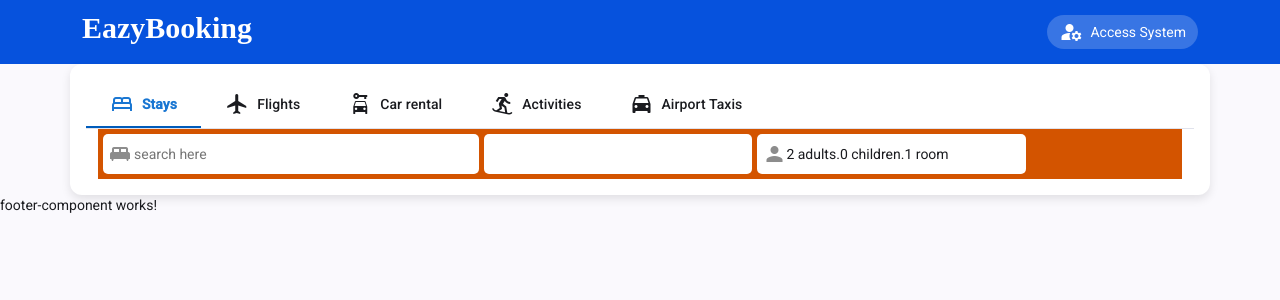
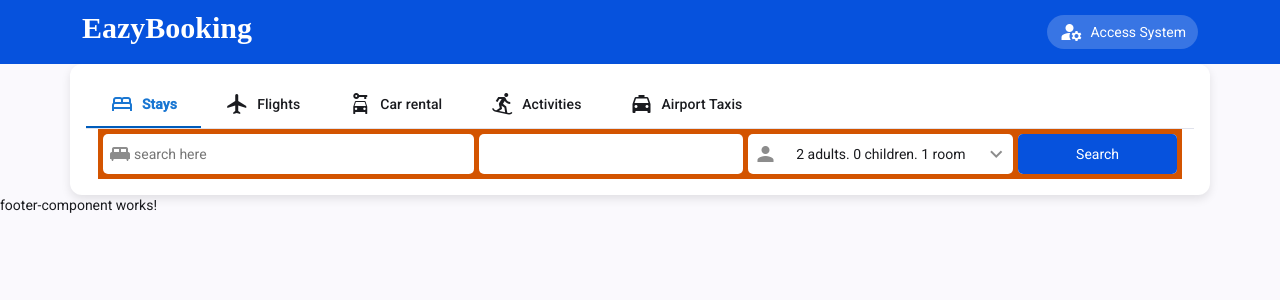
Before and after one commit to SanjayaPrasadRajapaksha/Hotel_Booking-Frontend, an Angular app: page /home in a window 1280 px wide. Shown: the top 300 px of the page. Built offline with nearby package versions, Linux system fonts and the light colour scheme; a web font is replaced by a local one.

Commit message:
Add search features

```diff
--- a/src/app/pages/home-page/inner-items/stays-form-component/stays-form-component.html
+++ b/src/app/pages/home-page/inner-items/stays-form-component/stays-form-component.html
@@ -18,13 +18,36 @@
 
     </div>
     <div class="separator"></div>
-    <div class="element visitor">
+    <div [matMenuTriggerFor]="menu" aria-label="Example icon-button with a menu" class="element visitor">
       <mat-icon>person</mat-icon>
-      <span class="visitor-data">2 adults</span>.
-      <span class="visitor-data">0 children</span>.
-      <span class="visitor-data">1 room</span>
+      <div>
+        <span class="visitor-data">2 adults</span>.
+        <span class="visitor-data">0 children</span>.
+        <span class="visitor-data">1 room</span>
+      </div>
+      <mat-icon>keyboard_arrow_down</mat-icon>
     </div>
-    <div class="element "></div>
+
+    <mat-menu #menu="matMenu">
+      <button mat-menu-item>
+        <mat-icon>dialpad</mat-icon>
+        <span>Redial</span>
+      </button>
+      <button mat-menu-item disabled>
+        <mat-icon>voicemail</mat-icon>
+        <span>Check voice mail</span>
+      </button>
+      <button mat-menu-item>
+        <mat-icon>notifications_off</mat-icon>
+        <span>Disable alerts</span>
+      </button>
+    </mat-menu>
+    <div class="separator"></div>
+    <div class="element search-button">
+      <button class="search-btn">
+        Search
+      </button>
+    </div>
 
   </div>
 
--- a/src/app/pages/home-page/inner-items/stays-form-component/stays-form-component.scss
+++ b/src/app/pages/home-page/inner-items/stays-form-component/stays-form-component.scss
@@ -49,7 +49,30 @@
   background-color: var(--light-color);
   padding: 5px;
   border-radius: 5px;
+  justify-content: space-between;
+  cursor: pointer;
+
   mat-icon {
     color: var(--gray-color);
   }
 }
+
+.search-button{
+  width: 15%;
+  height: 40px;
+  display: flex;
+  align-items: center;
+  background-color: var(--light-color);
+  border-radius: 5px;
+  justify-content: space-between;
+  cursor: pointer;
+}
+
+.search-btn{
+  flex: 1;
+  background-color: var(--background-color);
+  color: var(--light-color);
+  height: 100%;
+  border: none;
+  border-radius: 5px;
+}
--- a/src/app/pages/home-page/inner-items/stays-form-component/stays-form-component.ts
+++ b/src/app/pages/home-page/inner-items/stays-form-component/stays-form-component.ts
@@ -5,6 +5,7 @@ import { MatFormFieldModule } from '@angular/material/form-field';
 import { MatDatepickerModule } from '@angular/material/datepicker';
 import { MatInputModule } from '@angular/material/input';
 import {provideNativeDateAdapter} from '@angular/material/core';
+import {MatMenuModule} from '@angular/material/menu';
 
 @Component({
   selector: 'app-stays-form-component',
@@ -14,7 +15,8 @@ import {provideNativeDateAdapter} from '@angular/material/core';
     MatIconModule,        // for material icons
     MatFormFieldModule,   // for <mat-form-field>
     MatDatepickerModule,  // for datepicker & date range
-    MatInputModule        // required for <input matInput>
+    MatInputModule,
+    MatMenuModule// required for <input matInput>
   ],
   providers: [provideNativeDateAdapter()],
   changeDetection: ChangeDetectionStrategy.OnPush,
```
